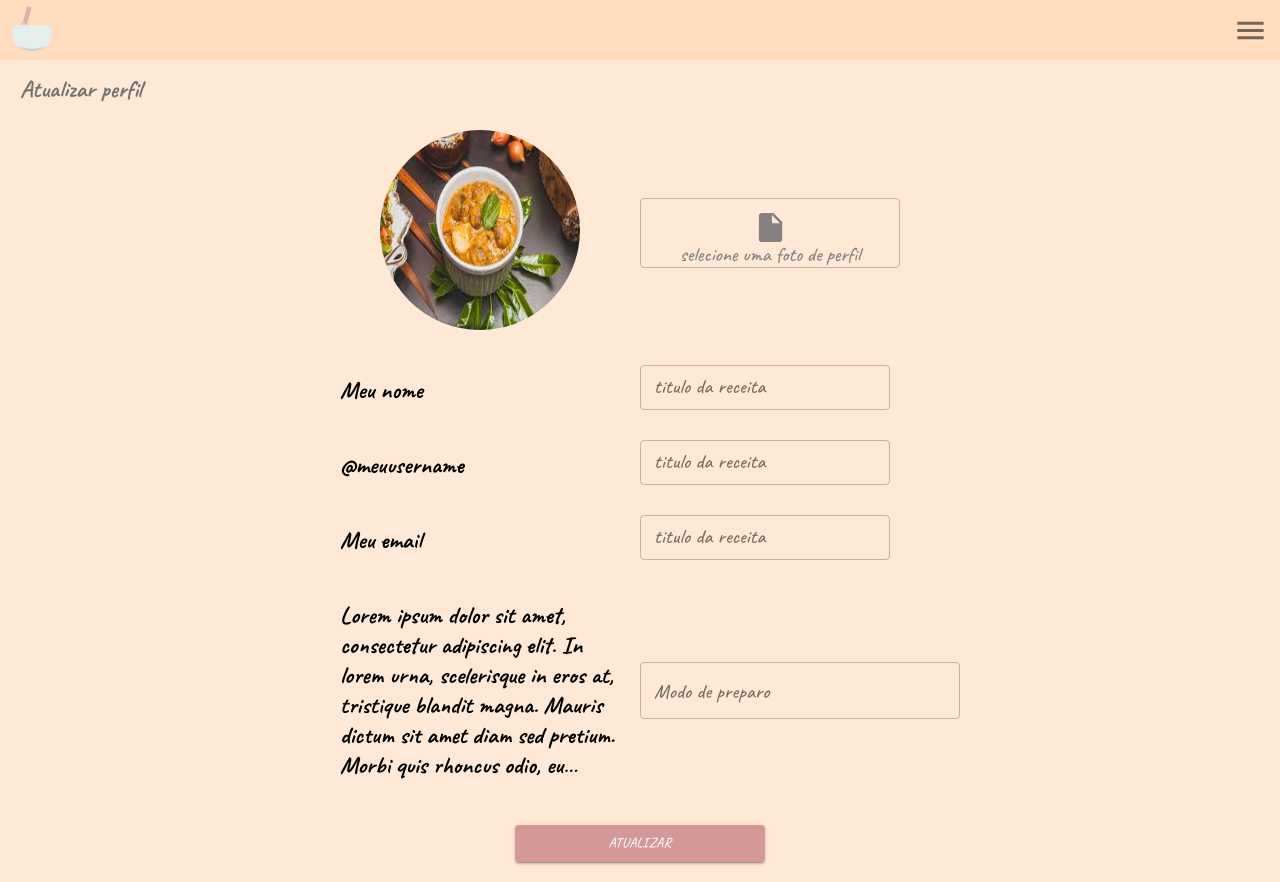
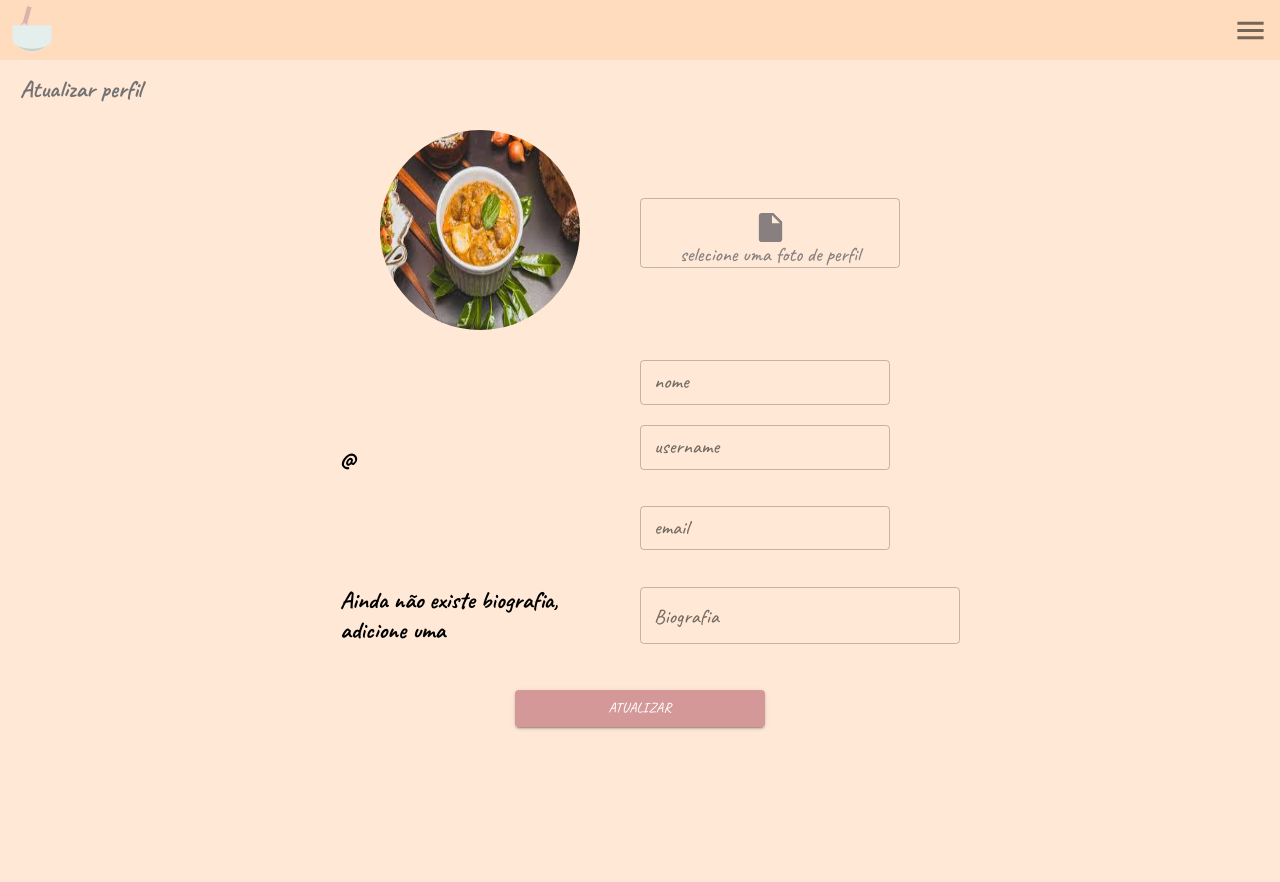
Before and after one commit to mugarate12/minhaReceitaFront, a Next.js app: page /users/updateMyUser in a window 1280 px wide. After the commit the page ends 800 px from the top, so only its background shows below. Built offline with nearby package versions, Linux system fonts and the light colour scheme; no server answers.

Commit message:
update user page and validator to username in update user page and register page

```diff
--- a/components/CardMyPage.tsx
+++ b/components/CardMyPage.tsx
@@ -31,7 +31,7 @@ export default function CardMyPage({ children, text, onclick }: Props) {
   return (
     <button
       className={styles.btn}
-      onClick={() => onclick()}
+      onClick={!!onclick ? () => onclick() : () => {}}
     >
       <Card className={classes.root}>
         <CardContent>
--- a/pages/users/updateMyUser.tsx
+++ b/pages/users/updateMyUser.tsx
@@ -1,6 +1,6 @@
-import { useState } from 'react'
-
+import { useState, useEffect } from 'react'
 import Head from 'next/head'
+import { useRouter } from 'next/router'
 
 import Layout from './../../components/Layout'
 import Header from './../../components/Header'
@@ -14,12 +14,104 @@ import Image from './../../components/Image'
 
 import styles from './../../styles/UpdateRecipe.module.css'
 
+import api from './../../config/api'
+
 export default function UpdateMyUSer() {
+  const router = useRouter()
+
   const [userImg, setUserImg] = useState<File>()
   const [name, setName] = useState<string>('')
   const [username, setUsername] = useState<string>('')
   const [email, setEmail] = useState<string>('')
   const [biografy, setBiografy] = useState<string>('')
+
+  const [isValidUsername, setIsValidUsername] = useState<string>('')
+
+  // data on API Request
+  const [userImgURL, setUserImgURL] = useState<string>('/img/teste.jpg')
+  const [previousName, setPreviousName] = useState<string>('')
+  const [previousUsername, setPreviousUsername] = useState<string>('')
+  const [previousEmail, setPreviousEmail] = useState<string>('')
+  const [previousBiografy, setPreviousBiografy] = useState<string>('Ainda não existe biografia, adicione uma')
+
+  async function getUSerInformation() {
+    const token = sessionStorage.getItem('token')
+
+    await api.get('/users', {
+      headers: {
+        'Authorization': `Bearer ${token}`
+      }
+    })
+      .then(response => {
+        console.log(response.data)
+        const { biografy, email, imgURL, name, username } = response.data.user
+
+        setPreviousEmail(email)
+        setPreviousName(name)
+        setPreviousUsername(username)
+
+        if (!!biografy) {
+          setPreviousBiografy(biografy)
+        }
+
+        if (!!imgURL) {
+          setUserImgURL(imgURL)
+        }
+      })
+      .catch(error => {
+        console.log(error)
+      })
+  }
+
+  async function updateUserInformations() {
+    if (!!username) {
+      const isValid = await getIsValidUsername()
+      if (!isValid) {
+        setIsValidUsername('username já está em uso!')
+        return
+      }
+    }
+
+    const token = sessionStorage.getItem('token')
+    const data = new FormData()
+
+    if (!!biografy) data.append('biografy', biografy)
+    if (!!email) data.append('email', email)
+    if (!!username) data.append('username', username)
+    if (!!name) data.append('name', name)
+    if (!!userImg) data.append('img', userImg)
+
+    await api.put('/users', data, {
+      headers: {
+        'Authorization': `Bearer ${token}`
+      }
+    })
+      .then(response => {
+        console.log(response.data)
+        alert('informação atualizada com sucesso!')
+        router.push('/users/mypage')
+      })
+      .catch(error => {
+        console.log(error)
+        alert('Ocorreu um erro inexperado, verifique as informações e tente novamente')
+      })
+  }
+
+  async function getIsValidUsername() {
+    return await api.get(`/users/${username}/valid`)
+      .then(response => {
+        const isValid = !!response.data.valid
+
+        return isValid
+      })
+      .catch(error => {
+        console.log(error)
+      })
+  }
+
+  useEffect(() => {
+    getUSerInformation()
+  }, [])
 
   return (
     <Layout>
@@ -35,7 +127,7 @@ export default function UpdateMyUSer() {
         <div className={styles.updateFieldContainer}>
           <div className={styles.imgContainer}>
             <Image
-              src={!!userImg ? URL.createObjectURL(userImg) : '/img/teste.jpg'}
+              src={!!userImg ? URL.createObjectURL(userImg) : userImgURL}
               alt='imagem do usuário'
             />
           </div>
@@ -49,14 +141,14 @@ export default function UpdateMyUSer() {
         <div className={styles.updateFieldContainer}>
           <PreviousTextInformation
             state={name}
-            textDescription='Meu nome'
+            textDescription={previousName}
           />
 
           <Input
-            label='titulo da receita'
+            label='nome'
             state={name}
             setState={setName}
-            placeholder='Novo titulo'
+            placeholder='novo nome'
             width='250px'
           />
         </div>
@@ -64,29 +156,37 @@ export default function UpdateMyUSer() {
         <div className={styles.updateFieldContainer}>
           <PreviousTextInformation
             state={username}
-            textDescription='@meuusername'
+            textDescription={`@${previousUsername}`}
           />
 
-          <Input
-            label='titulo da receita'
-            state={username}
-            setState={setUsername}
-            placeholder='Novo titulo'
-            width='250px'
-          />
+          <div>
+            <Input
+              label='username'
+              state={username}
+              setState={setUsername}
+              placeholder='novo username'
+              width='250px'
+            />
+            <p
+              className={styles.validUser}
+              style={{
+                color: isValidUsername === 'username já está em uso!' ? 'red' : 'green'
+              }}
+            >{isValidUsername}</p>
+          </div>
         </div>
 
         <div className={styles.updateFieldContainer}>
           <PreviousTextInformation
             state={email}
-            textDescription='Meu email'
+            textDescription={previousEmail}
           />
 
           <Input
-            label='titulo da receita'
+            label='email'
             state={email}
             setState={setEmail}
-            placeholder='Novo titulo'
+            placeholder='seu novo email'
             width='250px'
           />
         </div>
@@ -94,13 +194,11 @@ export default function UpdateMyUSer() {
         <div className={styles.updateFieldContainer}>
           <PreviousTextInformation
             state={biografy}
-            textDescription={`Lorem ipsum dolor sit amet, consectetur adipiscing elit. In lorem urna, scelerisque in eros at, tristique blandit magna. Mauris dictum sit amet diam sed pretium. Morbi quis rhoncus odio, eu lacinia magna. Vestibulum hendrerit tempus quam vel accumsan. Sed ornare lectus quis nisi suscipit ornare. Phasellus a dictum urna. Sed leo arcu, pulvinar non varius ut, eleifend ac leo. Sed dignissim faucibus interdum. Praesent tincidunt quam et diam facilisis, nec suscipit lorem maximus. Morbi orci mauris, rhoncus finibus tellus dapibus, maximus condimentum dui.
-
-            Nulla vestibulum nisi vitae neque vulputate, non mattis ipsum ullamcorper. Aenean et enim placerat, luctus nunc at, dignissim sapien. Aliquam viverra enim purus, eget porttitor magna vulputate vitae. Morbi ullamcorper magna pellentesque bibendum fermentum. Proin non nunc risus. Curabitur elementum ipsum ac magna rutrum, non laoreet urna lobortis. Proin vitae tincidunt eros, ac euismod justo. Nam facilisis odio tempus nisl egestas interdum quis nec lorem. Aliquam erat volutpat.`}
+            textDescription={previousBiografy}
           />
 
           <TextField
-            label='Modo de preparo'
+            label='Biografia'
             state={biografy}
             setState={setBiografy}
           />
@@ -112,6 +210,7 @@ export default function UpdateMyUSer() {
           margin= {{
             marginTop: '15px'
           }}
+          onclick={() => updateUserInformations()}
         >Atualizar</Button>
       </div>
     </Layout>
--- a/styles/Register.module.css
+++ b/styles/Register.module.css
@@ -18,3 +18,9 @@
 .input {
   width: 100px;
 }
+
+.validUser {
+  font-family: var(--contentFont);
+  font-size: 16px;
+  /* text-align: center; */
+}
--- a/styles/UpdateRecipe.module.css
+++ b/styles/UpdateRecipe.module.css
@@ -61,6 +61,13 @@
   font-weight: normal;
 }
 
+/* update user class */
+.validUser {
+  font-family: var(--contentFont);
+  font-size: 16px;
+  /* text-align: center; */
+}
+
 @media (min-width: 500px) {
   .updateFieldContainer {
     width: 85%;
```
Also changed, not shown: pages/authentication/register.tsx (+36 -2 lines), pages/users/mypage.tsx (+0 -26 lines), styles/MyPage.module.css (+7 -0 lines).
